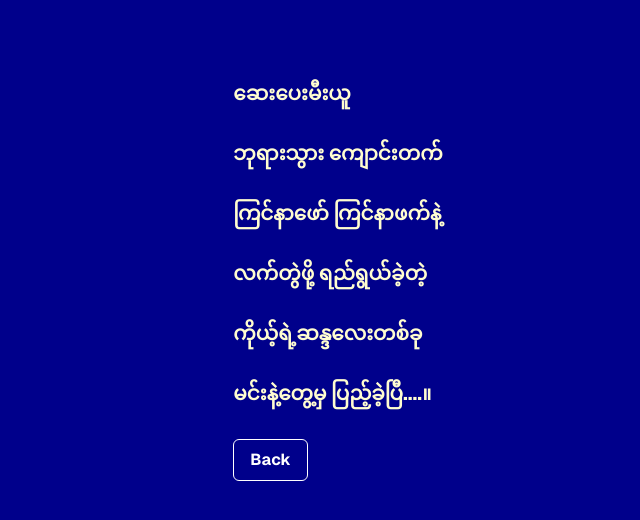
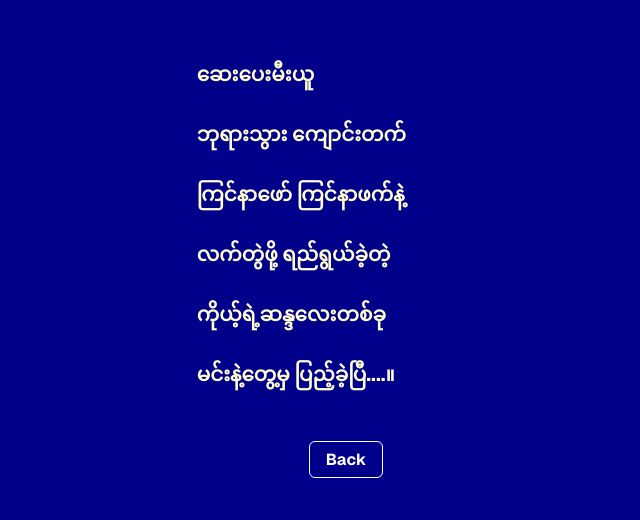
Before and after one commit to AungNaingPhyo2006/aanda, a Next.js app: page /love in a window 1280 px wide. Shown: the part 120-640 px from the top of the page, without its empty margins (302-942 px from the left). Built offline with nearby package versions, Linux system fonts and the light colour scheme.

Commit message:
Update page.tsx

```diff
--- a/app/love/page.tsx
+++ b/app/love/page.tsx
@@ -16,7 +16,10 @@ export default function Love() {
         href="/about">
         ကြည့်ရှုမည်
       </Link> */}
+      <div className='h-20'/>
+      <div className="mx-24">
       <Link className="rounded-full border border-solid border-white hover:bg-pink-500 hover:border-transparent  font-bold text-white py-2 px-4 rounded-md hover:bg-blue-600" href="/">Back</Link>
+      </div>
       </div>
     </main>
   </div>
```
